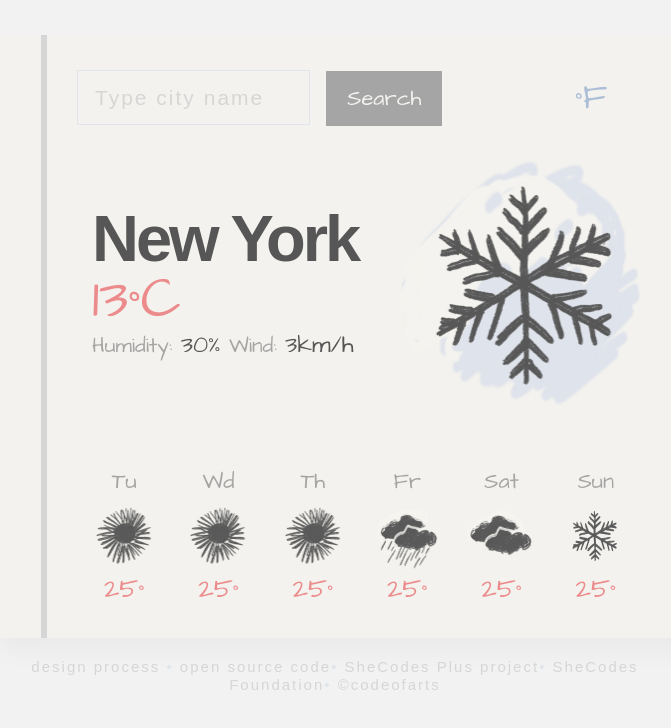
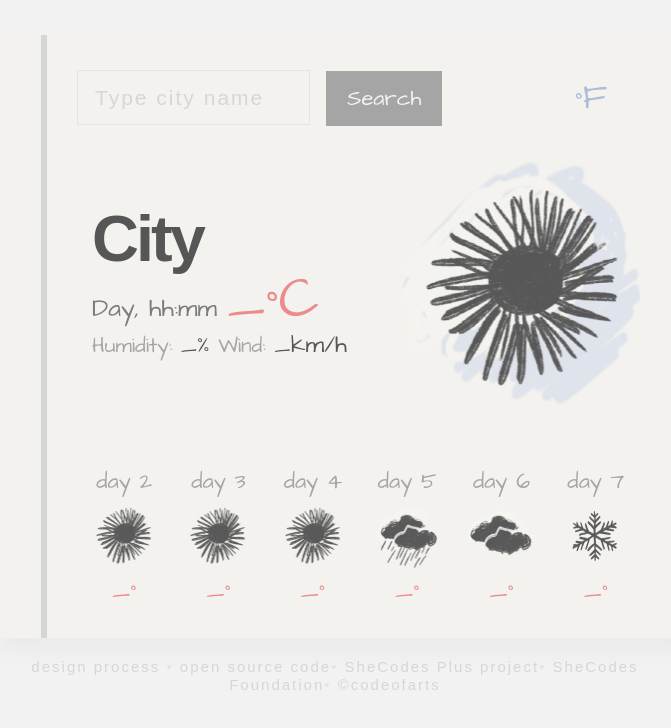
Before and after one commit to daria-savchenko/api-search-weather-app, a plain HTML site: page index.html in a window 1280 px wide. Shown: the whole page, without its empty margins (305-976 px from the left). Drawn offline with nearby package versions, Linux system fonts and the light colour scheme; a web font is replaced by a local one.

Commit message:
default view of page + cleanup

```diff
--- a/index.html
+++ b/index.html
@@ -47,25 +47,25 @@
 
           <div class="main">
             <div class="main-info">
-              <h1 class="city" id="city">New York</h1>
+              <h1 class="city" id="city">City</h1>
               <p class="day-time">
-                <span class="main-day-time" id="main-time"></span>
-                <span class="main-temp" id="main-temp">13</span
+                <span class="main-day-time" id="main-time">Day, hh:mm</span>
+                <span class="main-temp" id="main-temp">_</span
                 ><span class="metric-name">°C</span>
               </p>
               <div class="etc-info">
                 <span class="etc">
                   Humidity:
-                  <span class="etc-number" id="humid">30%</span>
+                  <span class="etc-number" id="humid">_%</span>
                 </span>
                 <span class="etc">
                   Wind:
-                  <span class="etc-number" id="wind">3km/h</span>
+                  <span class="etc-number" id="wind">_km/h</span>
                 </span>
               </div>
             </div>
             <img
-              src="img/snowy-main.png"
+              src="img/sunny-main.png"
               alt="Weather representing picture, e.g. sunny, clouds etc."
               class="main-pic"
               id="main-pic"
@@ -74,58 +74,58 @@
 
           <div class="row forecast">
             <div class="col forecast-card">
-              <p class="forecast-day for-day-1">Tu</p>
+              <p class="forecast-day for-day-1">day 2</p>
               <img
                 src="img/sunny-forecast.png"
                 alt="Weather representing picture, e.g. sunny, clouds etc."
                 class="forecast-pic"
               />
-              <p class="forecast-temp">25°</p>
+              <p class="forecast-temp">_°</p>
             </div>
             <div class="col forecast-card">
-              <p class="forecast-day for-day-2">Wd</p>
+              <p class="forecast-day for-day-2">day 3</p>
               <img
                 src="img/sunny-forecast.png"
                 alt="Weather representing picture, e.g. sunny, clouds etc."
                 class="forecast-pic"
               />
-              <p class="forecast-temp">25°</p>
+              <p class="forecast-temp">_°</p>
             </div>
             <div class="col forecast-card">
-              <p class="forecast-day for-day-3">Th</p>
+              <p class="forecast-day for-day-3">day 4</p>
               <img
                 src="img/sunny-forecast.png"
                 alt="Weather representing picture, e.g. sunny, clouds etc."
                 class="forecast-pic"
               />
-              <p class="forecast-temp">25°</p>
+              <p class="forecast-temp">_°</p>
             </div>
             <div class="col forecast-card">
-              <p class="forecast-day for-day-4">Fr</p>
+              <p class="forecast-day for-day-4">day 5</p>
               <img
                 src="img/rainy-forecast.png"
                 alt="Weather representing picture, e.g. sunny, clouds etc."
                 class="forecast-pic"
               />
-              <p class="forecast-temp">25°</p>
+              <p class="forecast-temp">_°</p>
             </div>
             <div class="col forecast-card">
-              <p class="forecast-day for-day-5">Sat</p>
+              <p class="forecast-day for-day-5">day 6</p>
               <img
                 src="img/cloudy-forecast.png"
                 alt="Weather representing picture, e.g. sunny, clouds etc."
                 class="forecast-pic"
               />
-              <p class="forecast-temp">25°</p>
+              <p class="forecast-temp">_°</p>
             </div>
             <div class="col forecast-card">
-              <p class="forecast-day for-day-6">Sun</p>
+              <p class="forecast-day for-day-6">day 7</p>
               <img
                 src="img/snowy-forecast.png"
                 alt="Weather representing picture, e.g. sunny, clouds etc."
                 class="forecast-pic"
               />
-              <p class="forecast-temp">25°</p>
+              <p class="forecast-temp">_°</p>
             </div>
           </div>
         </div>
--- a/src/script.js
+++ b/src/script.js
@@ -74,7 +74,6 @@ function showRelInfo(response) {
 function showthroughAxios(event) {
   event.preventDefault();
   let inputValue = document.querySelector("#search-input").value;
-  console.log(inputValue);
 
   let apiKey = "7ee6d1b146fe97f48a0778bfde65d48b";
   let apiUrl = `https://api.openweathermap.org/data/2.5/weather?q=${inputValue}&appid=${apiKey}&units=metric`;
```
